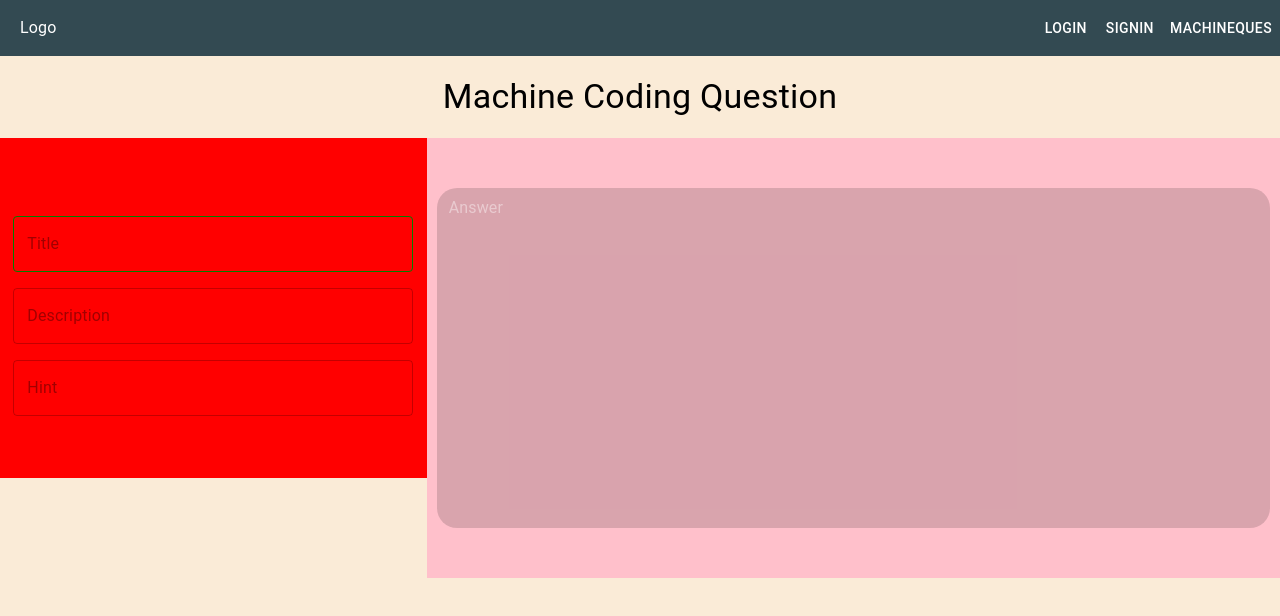
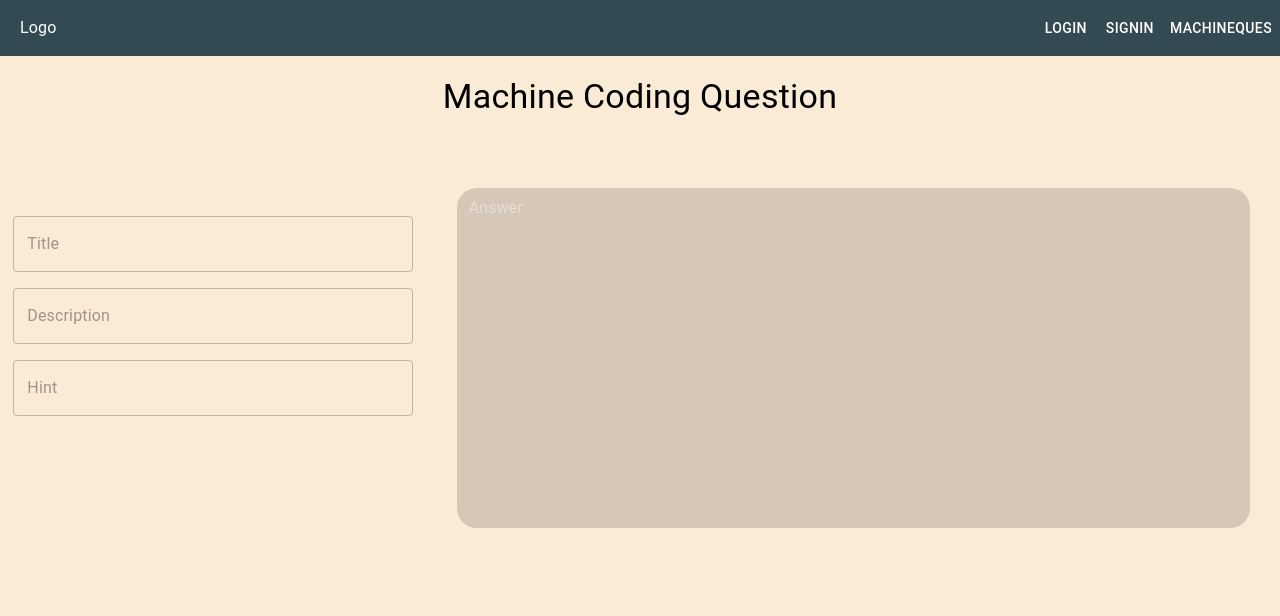
Before and after one commit to naman-mh/demo-form, a React (Create React App) app: page /machineQues in a window 1280 px wide. Shown: the top 616 px of the page. Built offline with nearby package versions, Linux system fonts and the light colour scheme.

Commit message:
functionality added

```diff
--- a/src/components/register/MachineQues.js
+++ b/src/components/register/MachineQues.js
@@ -1,8 +1,16 @@
-import React from "react";
+import React, { useState , useEffect } from "react";
 import { Box, Grid, TextField, Typography } from "@mui/material";
 
 
 function MachineQues() {
+  const [inputValue,setInputValue]= useState("")
+  const [inputdescription,setInputDescription]= useState("")
+  const [inputHint,setInputHint]= useState("")
+
+  useEffect(()=>{
+    console.log(inputValue)
+  },[inputValue])
+
   return (
     <Box sx={{textAlign:"center",bgcolor:"#faebd7",height: "93vh", }}>
        <Typography variant="h4" bgcolor="#faebd7" py={"20px"}>Machine Coding Question</Typography>
@@ -10,31 +18,30 @@ function MachineQues() {
     <Box sx={{ display: "flex", alignItems: "center", justifyContent: "center",  bgcolor:"#faebd7" }}>
 
       <Grid container >
-        <Grid item xs={12} md={4} >
+        <Grid item xs={12} md={4}  >
           <item>
             <Box
 
               marginTop={{ xs: "90px", md: "auto" }}
               sx={{
-                bgcolor:"red",
 
+                margin:"0 auto",
                 height: "340px",
                 display: "flex",
                 flexDirection: "column", alignItems: "center", justifyContent: "center"
               }} >
-              <TextField  placeholder="Title" sx={{ width: { xs: "300px", md: "400px" }, mt: "16px" ,
-                 "& .MuiOutlinedInput-notchedOutline": {
-                  borderColor:"green",
-                } }} >Title</TextField>
-              <TextField  placeholder="Description"sx={{ width: { xs: "300px", md: "400px" }, mt: "16px" ,  }} >Description</TextField>
-              <TextField  placeholder="Hint"sx={{ width: { xs: "300px", md: "400px" }, mt: "16px" ,  }} >Hint</TextField>
+              <TextField value={inputValue} onChange={(e)=>setInputValue(e.target.value)} placeholder="Title" sx={{ width: { xs: "280px", md: "300px" , lg:"400px" }, mt: "16px"
+
+                 }} >Title</TextField>
+              <TextField  placeholder="Description"sx={{ width: { xs: "280px", md: "300px" , lg:"400px" }, mt: "16px" ,  }} >Description</TextField>
+              <TextField  placeholder="Hint"sx={{ width: { xs: "280px", md: "300px" , lg:"400px" }, mt: "16px" ,  }} >Hint</TextField>
             </Box></item>
         </Grid>
         <Grid item xs={12} md={8} >
           <item>
             <Box
             sx={{
-              bgcolor:"pink",
+
               height: "440px",
               margin: "auto",
               display: "flex",
@@ -50,7 +57,7 @@ function MachineQues() {
 
 
               sx={{
-                margin:'0 10px',
+                margin:'0 30px',
                 height: "340px",
                 width:  { xs: "260px", md: "320px" },
                 flexGrow: 1,
```
